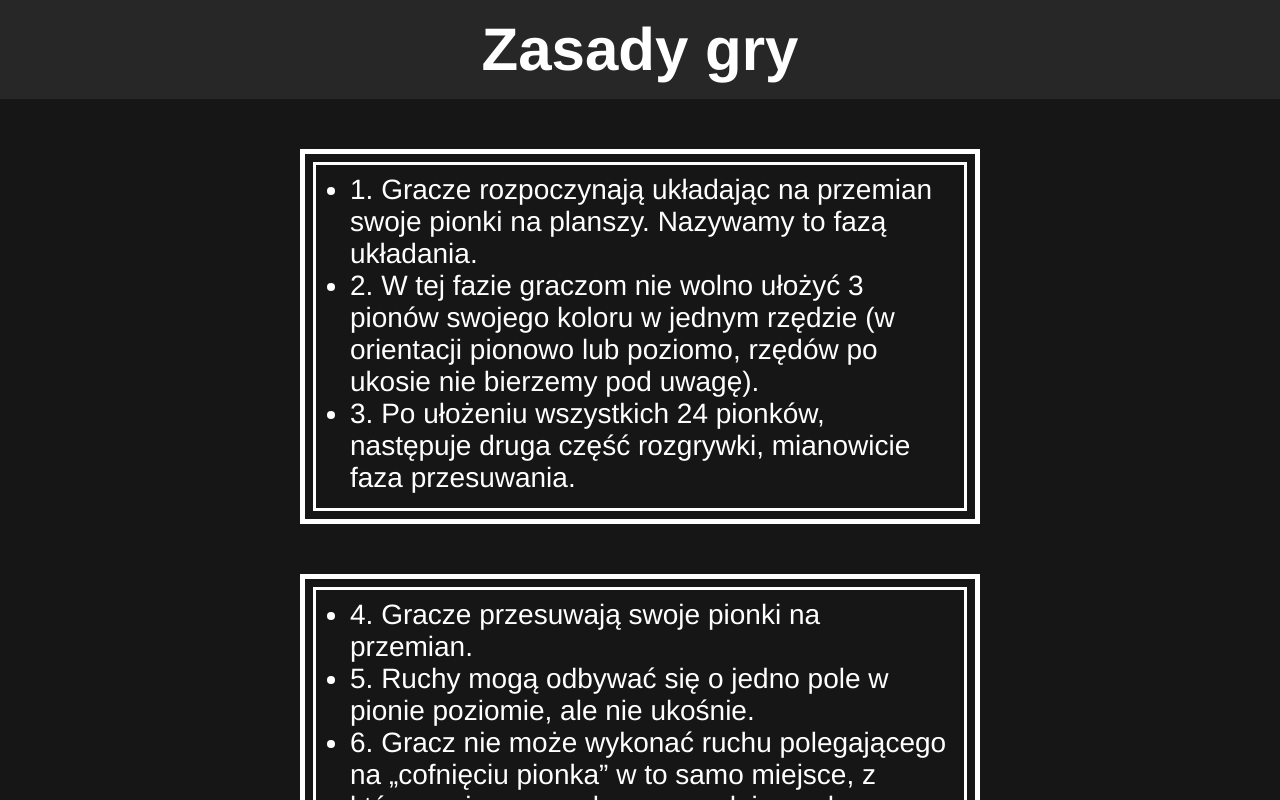
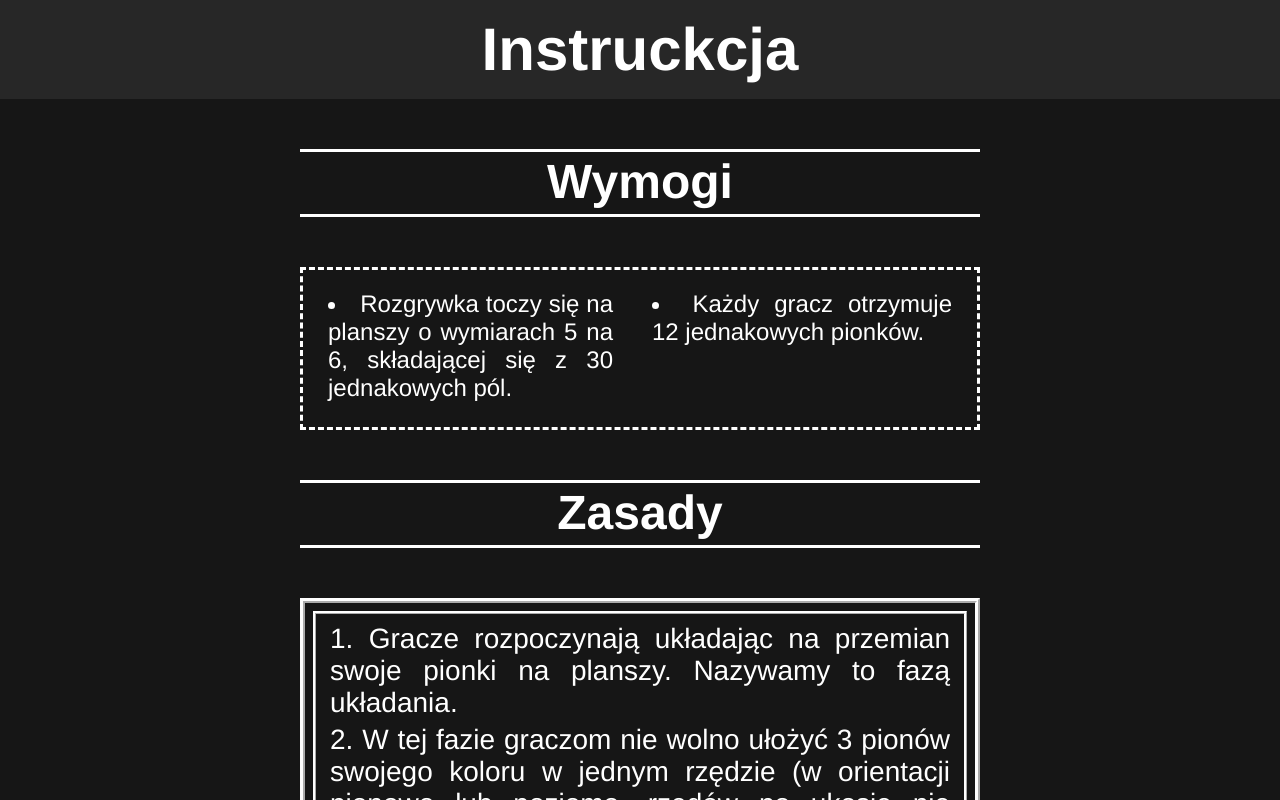
Before and after one commit to Lukixs/praca-inzynierska, a Vue app: page /instruction in a window 1280 px wide. Shown: the top 800 px of the page. Built offline with nearby package versions, Linux system fonts and the light colour scheme.

Commit message:
Finnished instructions page

```diff
--- a/src/components/Rules.vue
+++ b/src/components/Rules.vue
@@ -1,5 +1,18 @@
 <template>
   <div class="instructions">
+    <header>
+      <h1>Wymogi</h1>
+    </header>
+    <div class="requirements">
+      <ul>
+        <li v-for="(item, itemIndex) in getRequirements()" :key="itemIndex">
+          <span>{{ item }}</span>
+        </li>
+      </ul>
+    </div>
+    <header>
+      <h1>Zasady</h1>
+    </header>
     <div class="rules">
       <div
         class="rules-pack"
@@ -23,8 +36,11 @@ import Component from "vue-class-component";
 
 @Component({})
 export default class Timer extends Vue {
-  mounted() {
-    console.log(this.getRules());
+  getRequirements() {
+    return [
+      "Rozgrywka toczy się na planszy o wymiarach 5 na 6, składającej się z 30 jednakowych pól.",
+      "Każdy gracz otrzymuje 12 jednakowych pionków.",
+    ];
   }
 
   getRules() {
@@ -38,9 +54,6 @@ export default class Timer extends Vue {
       "Gra polega na eliminowaniu pionków przeciwnika. ",
       "Usunięcie z planszy wybranego pionka rywala jest możliwe po ustawieniu trzech swoich pionków w rzędzie (czyli na kolejnych polach) poziomo lub pionowo. Ułożenie w jednym ruchu równocześnie trzech pionów w pionie i poziomie nie daje korzyści usunięcia dwóch pionów przeciwnika.",
       "Ułożenie czterech lub więcej pionków w rzędzie jest dozwolone, lecz nie daje ono korzyści w postaci usunięcia pionka rywala.",
-      "Gra toczy się, dopóki któryś z graczy nie odbierze przeciwnikowi 10 pionków, co w efekcie uniemożliwi mu kontynuację rozgrywki. Opcjonalnie w przypadku braku możliwości wykonania ruchu przez którąś ze stron następuje remis.",
-      "Gra toczy się, dopóki któryś z graczy nie odbierze przeciwnikowi 10 pionków, co w efekcie uniemożliwi mu kontynuację rozgrywki. Opcjonalnie w przypadku braku możliwości wykonania ruchu przez którąś ze stron następuje remis.",
-      "Gra toczy się, dopóki któryś z graczy nie odbierze przeciwnikowi 10 pionków, co w efekcie uniemożliwi mu kontynuację rozgrywki. Opcjonalnie w przypadku braku możliwości wykonania ruchu przez którąś ze stron następuje remis.",
       "Gra toczy się, dopóki któryś z graczy nie odbierze przeciwnikowi 10 pionków, co w efekcie uniemożliwi mu kontynuację rozgrywki. Opcjonalnie w przypadku braku możliwości wykonania ruchu przez którąś ze stron następuje remis.",
     ];
     let result = [],
@@ -56,9 +69,37 @@ export default class Timer extends Vue {
 <!-- Add "scoped" attribute to limit CSS to this component only -->
 <style lang="scss" scoped>
 .instructions {
+  text-align: justify;
   display: flex;
-  text-align: left;
+  flex-direction: column;
   margin: 50px 300px;
+}
+
+header {
+  font-size: 24px;
+  border-top: 3px solid white;
+  border-bottom: 3px solid white;
+  text-align: center;
+  padding: 2px 0 5px 0;
+  margin: 0px 0 50px 0;
+  display: inline-block;
+}
+
+.requirements {
+  font-size: 24px;
+  margin-bottom: 50px;
+  border: 3px dashed white;
+  position: relative;
+  padding: 20px 25px 25px 25px;
+  ul {
+    list-style-position: inside;
+    columns: 2;
+    -webkit-columns: 2;
+    -moz-columns: 2;
+    li:not(:nth-child(even)) {
+      margin-right: 15px;
+    }
+  }
 }
 
 .rules {
@@ -72,9 +113,14 @@ export default class Timer extends Vue {
   max-width: 1000px;
   margin-left: auto;
   margin-right: unset;
-  padding: 20px 25px 25px 45px;
-  border: 5px solid white;
-  z-index: 10;
+  padding: 20px 25px 25px 25px;
+  border: 5px ridge white;
+  ul {
+    list-style-type: none;
+    li:not(:last-child) {
+      margin-bottom: 5px;
+    }
+  }
 }
 
 .rules-pack:before {
@@ -85,7 +131,7 @@ export default class Timer extends Vue {
   left: 8px;
   right: 8px;
   bottom: 8px;
-  border: 3px solid white;
+  border: 3px ridge white;
 }
 
 .rules-pack:nth-child(even) {
--- a/src/views/Instruction.vue
+++ b/src/views/Instruction.vue
@@ -1,7 +1,7 @@
 <template>
   <div class="menu">
     <div class="header">
-      <h1 class="h1 title ">Zasady gry</h1>
+      <h1 class="h1 title ">Instruckcja</h1>
     </div>
     <Rules />
   </div>
```
